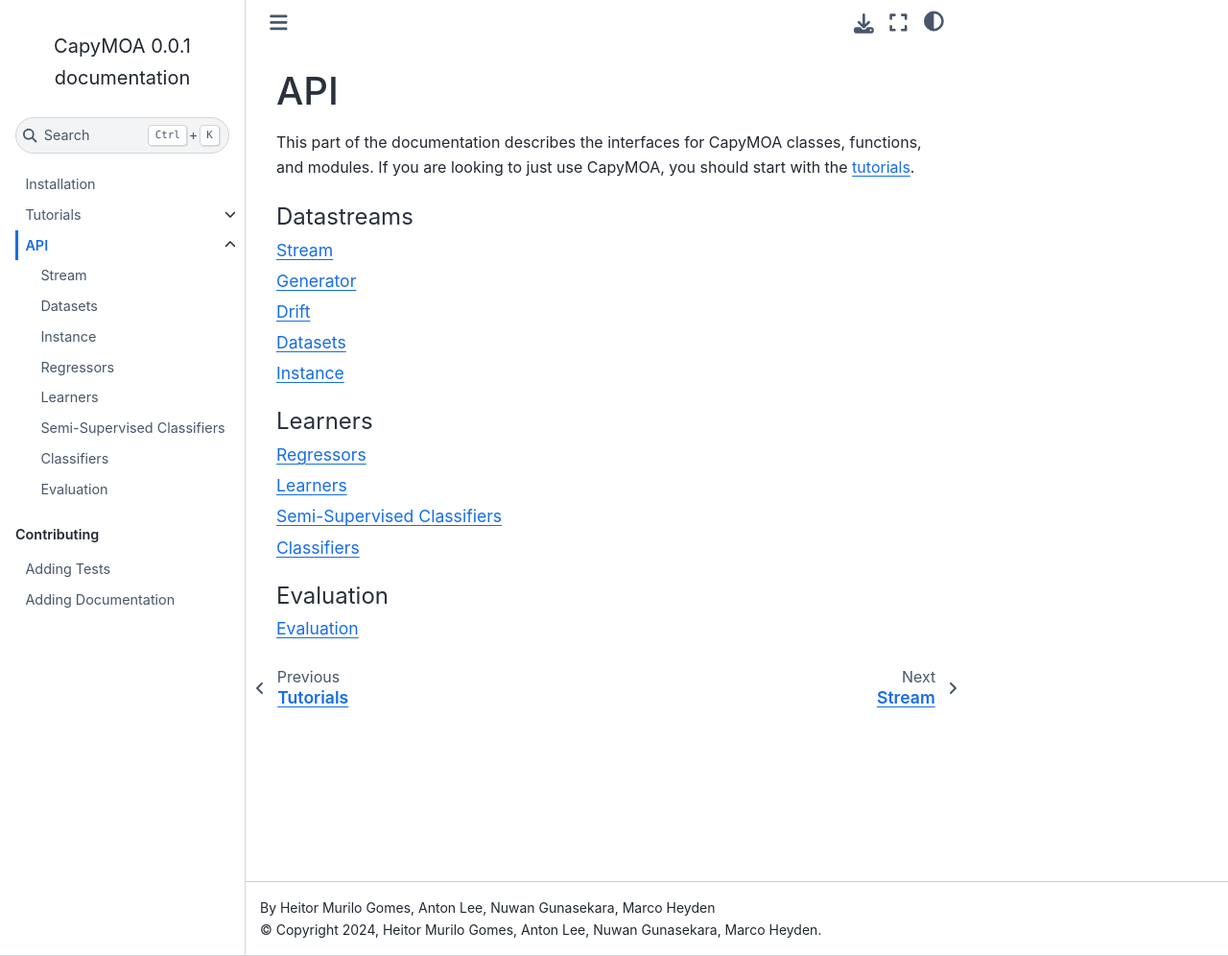
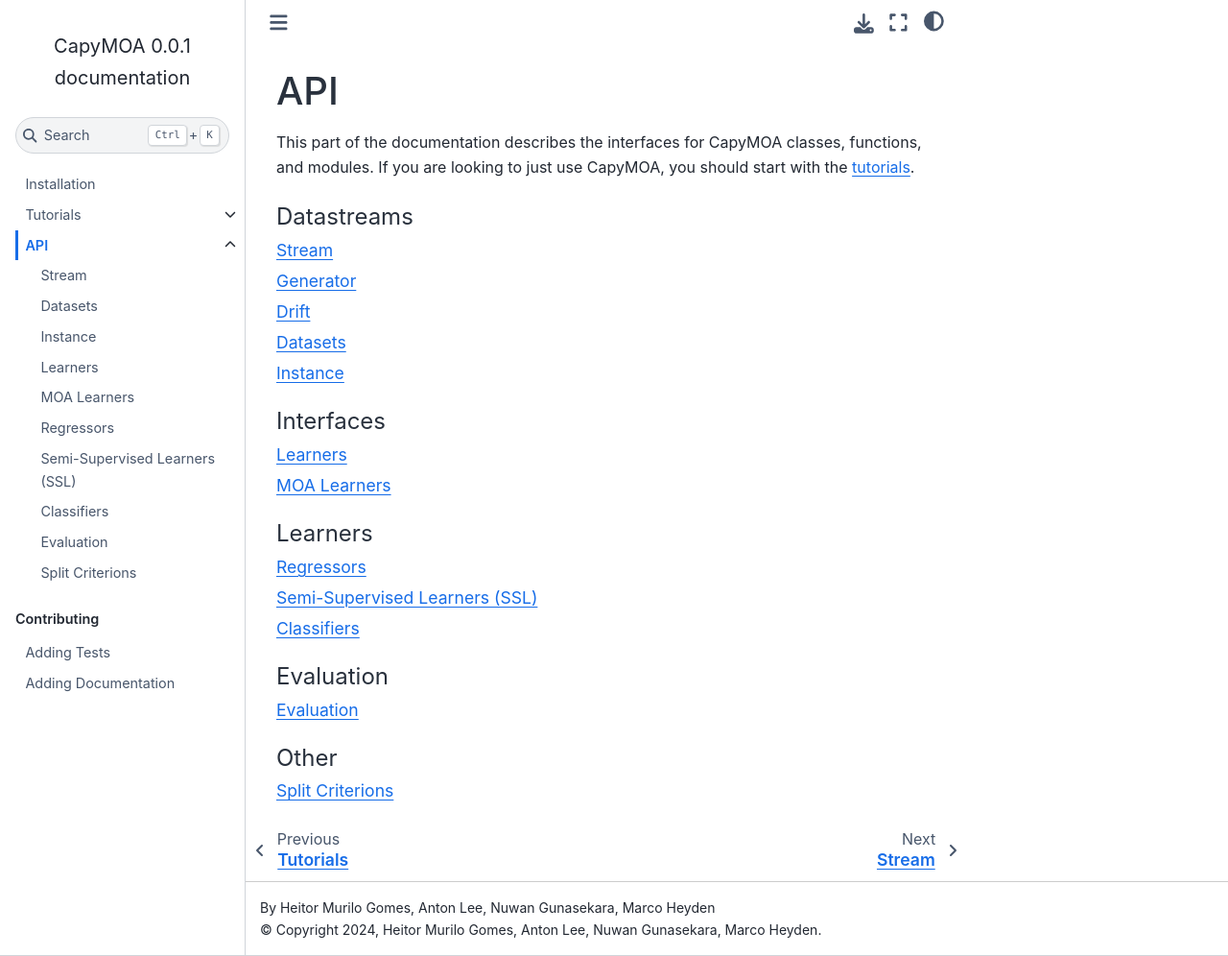
Before and after one commit to adaptive-machine-learning/CapyMOA, a Sphinx documentation site: the page built from docs/api/api.rst, in a window 1280 px wide and 996 px high. Shown: the whole window at 96% size. Built offline with Sphinx 7.4.7 and the Sphinx Book theme 1.1.4, drawn with Linux system fonts in a browser that asks for light colours; pages that are not in the unit, such as notebooks, are missing from menus.

Commit message:
Update documentation

```diff
--- a/docs/api/api.rst
+++ b/docs/api/api.rst
@@ -18,10 +18,16 @@ with the :ref:`tutorials<tutorials>`.
 
 ..  toctree::
     :maxdepth: 1
+    :caption: Interfaces
+
+    learner
+    moa_learner
+
+..  toctree::
+    :maxdepth: 1
     :caption: Learners
 
     regressor
-    learners
     ssl
     classifiers
 
@@ -30,3 +36,10 @@ with the :ref:`tutorials<tutorials>`.
     :caption: Evaluation
 
     evaluation
+
+
+..  toctree::
+    :maxdepth: 1
+    :caption: Other
+
+    splitcriteria
--- a/docs/api/classifiers.rst
+++ b/docs/api/classifiers.rst
@@ -1,9 +1,8 @@
 Classifiers
 ===========
-Classifiers implement the :class:`capymoa.learner.learners.Classifier` interface.
+Classifiers implement the :class:`capymoa.Classifier` interface.
 
-.. automodule:: capymoa.learner.classifier
+.. automodule:: capymoa.classifier
     :members:
     :undoc-members:
     :show-inheritance:
-    :inherited-members:
--- a/docs/api/datasets.rst
+++ b/docs/api/datasets.rst
@@ -8,3 +8,9 @@ and used being downloaded the first time you use them.
     :undoc-members:
     :show-inheritance:
     :inherited-members:
+
+.. automodule:: capymoa.datasets.downloader
+    :members:
+    :undoc-members:
+    :show-inheritance:
+    :inherited-members:
--- a/docs/api/learners.rst
+++ b/docs/api/learner.rst
@@ -3,17 +3,17 @@ Learners
 CapyMOA defines different interfaces for learners performing different machine
 learning tasks.
 
-..  autoclass:: capymoa.learner.learners.Classifier
+..  autoclass:: capymoa.Classifier
     :members:
     :undoc-members:
     :inherited-members:
 
-..  autoclass:: capymoa.learner.learners.Regressor
+..  autoclass:: capymoa.Regressor
     :members:
     :undoc-members:
     :inherited-members:
 
-.. autoclass:: capymoa.learner.learners.ClassifierSSL
+.. autoclass:: capymoa.ClassifierSSL
     :members:
     :undoc-members:
     :inherited-members:
--- a/docs/api/regressor.rst
+++ b/docs/api/regressor.rst
@@ -1,9 +1,8 @@
 Regressors
 ==========
-Regressors implement the :class:`capymoa.learner.learners.Regressor` interface.
+Regressors implement the :class:`capymoa.Regressor` interface.
 
-.. automodule:: capymoa.learner.regressor
+.. automodule:: capymoa.regressor
     :members:
     :undoc-members:
     :show-inheritance:
-    :inherited-members:
--- a/docs/api/ssl.rst
+++ b/docs/api/ssl.rst
@@ -1,8 +1,8 @@
-Semi-Supervised Classifiers
-===========================
-Semi-Supervised classifiers implement the :class:`capymoa.learner.learners.ClassifierSSL` interface.
+Semi-Supervised Learners (SSL)
+==============================
+Semi-Supervised classifiers implement the :class:`capymoa.ClassifierSSL` interface.
 
-.. automodule:: capymoa.learner.ssl.classifier
+.. automodule:: capymoa.ssl.classifier
     :members:
     :undoc-members:
     :show-inheritance:
```
Also changed, not shown: docs/api/moa_learner.rst (added, +13 -0 lines), docs/api/splitcriteria.rst (added, +10 -0 lines).
